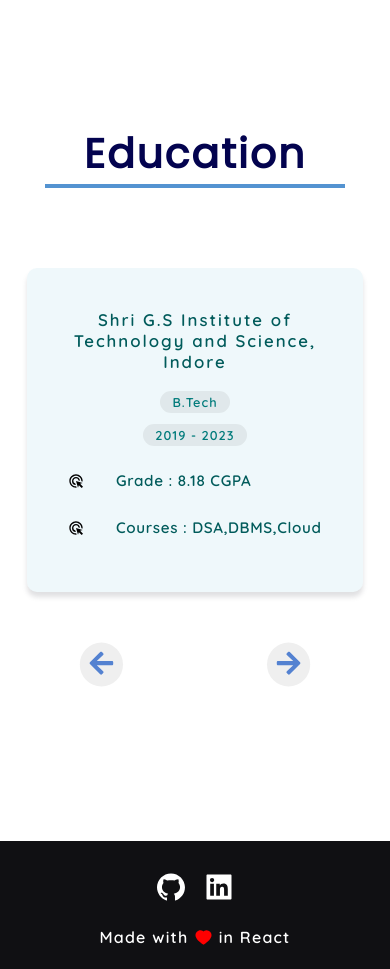
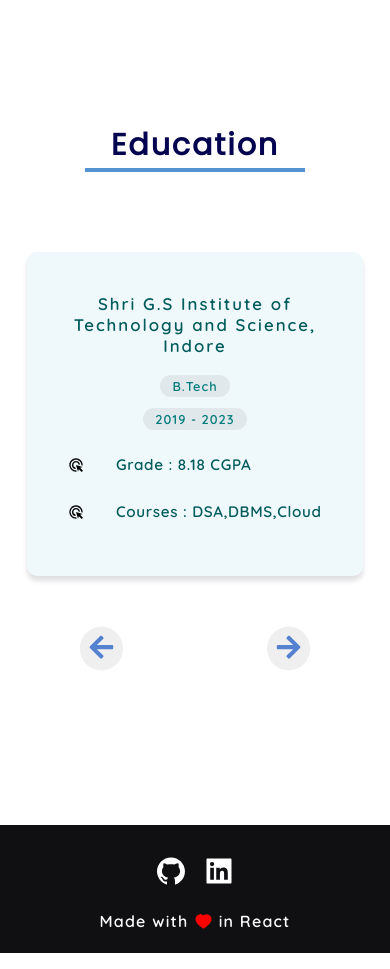
Before and after one commit to AryamanMishra/Portfolio-Website, a React (Create React App) app: page /about in a window 390 px wide. Shown: the part 1780-2749 px from the top of the page. Built offline with nearby package versions, Linux system fonts and the light colour scheme.

Commit message:
updated resp

```diff
--- a/src/styles/About.css
+++ b/src/styles/About.css
@@ -458,6 +458,9 @@
     .desc-edu p {
         font-size: 1em;
     }
+    .education-title {
+        font-size: 1.45em;
+    }
 }
 
 @media only screen and (max-width:470px) {
@@ -497,6 +500,9 @@
     }
     .desc-edu p {
         font-size: 0.95em;
+    }
+    .education-title {
+        font-size: 1.3em;
     }
 }
 
@@ -542,6 +548,9 @@
     .edu-button-section {
         transform: scale(0.9);
     }
+    .education-title {
+        font-size: 1.25em;
+    }
 }
 
 @media only screen and (max-width:370px) {
@@ -584,6 +593,9 @@
     }
     .desc-edu p {
         font-size: 0.85em;
+    }
+    .education-title {
+        font-size: 1.15em;
     }
 }
 
@@ -643,6 +655,9 @@
     .edu-button-section {
         transform: scale(0.7);
     }
+    .education-title {
+        font-size: 1.05em;
+    }
 }
 
 @media only screen and (max-width:300px){
@@ -686,6 +701,9 @@
     }
     .edu-button-section {
         transform: scale(0.6);
+    }
+    .education-title {
+        font-size: 1.02em;
     }
 }
 
@@ -740,4 +758,7 @@
     .about-skill p {
         font-size: 0.55em;
     }
+    .education-title {
+        font-size: 0.9em;
+    }
 }
```
